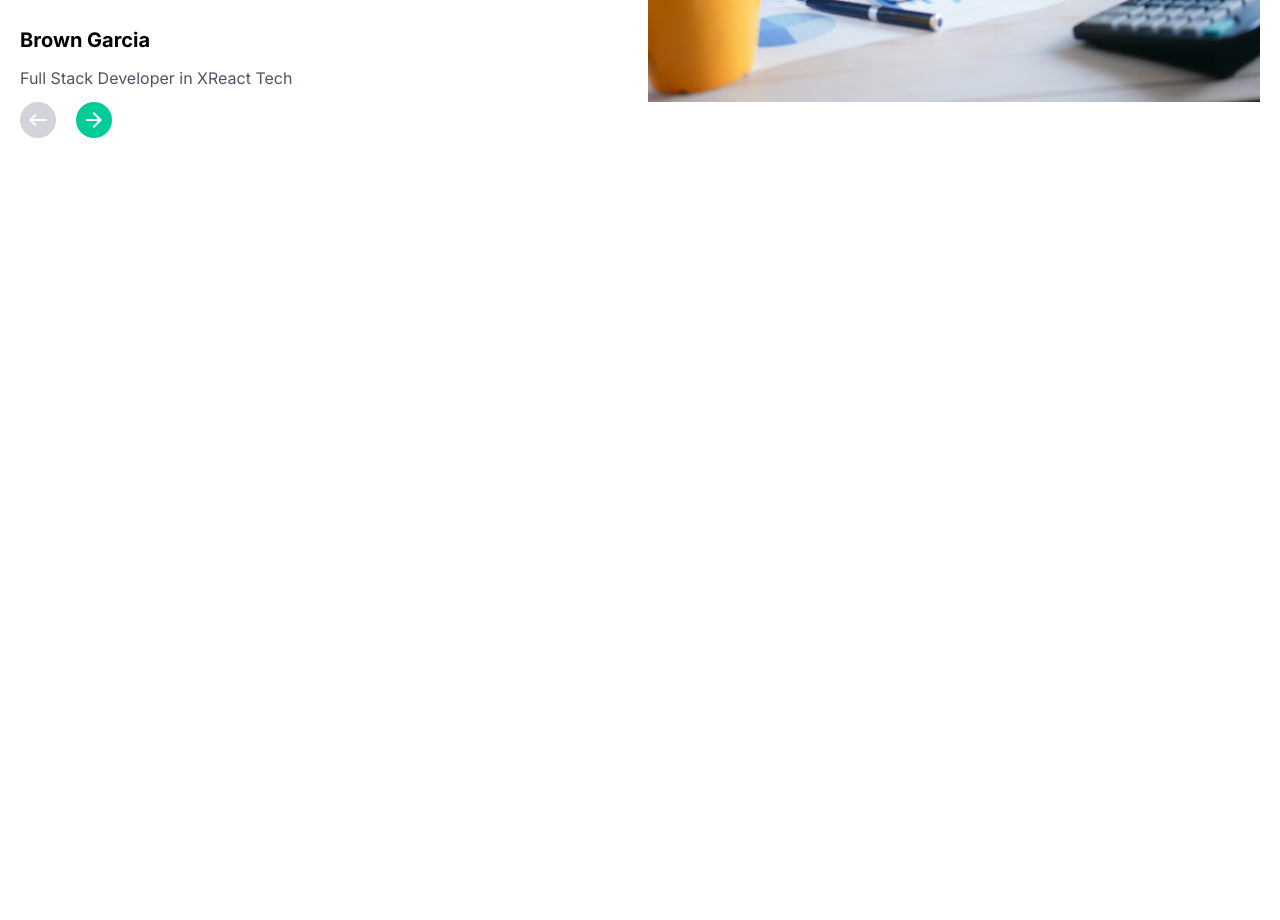
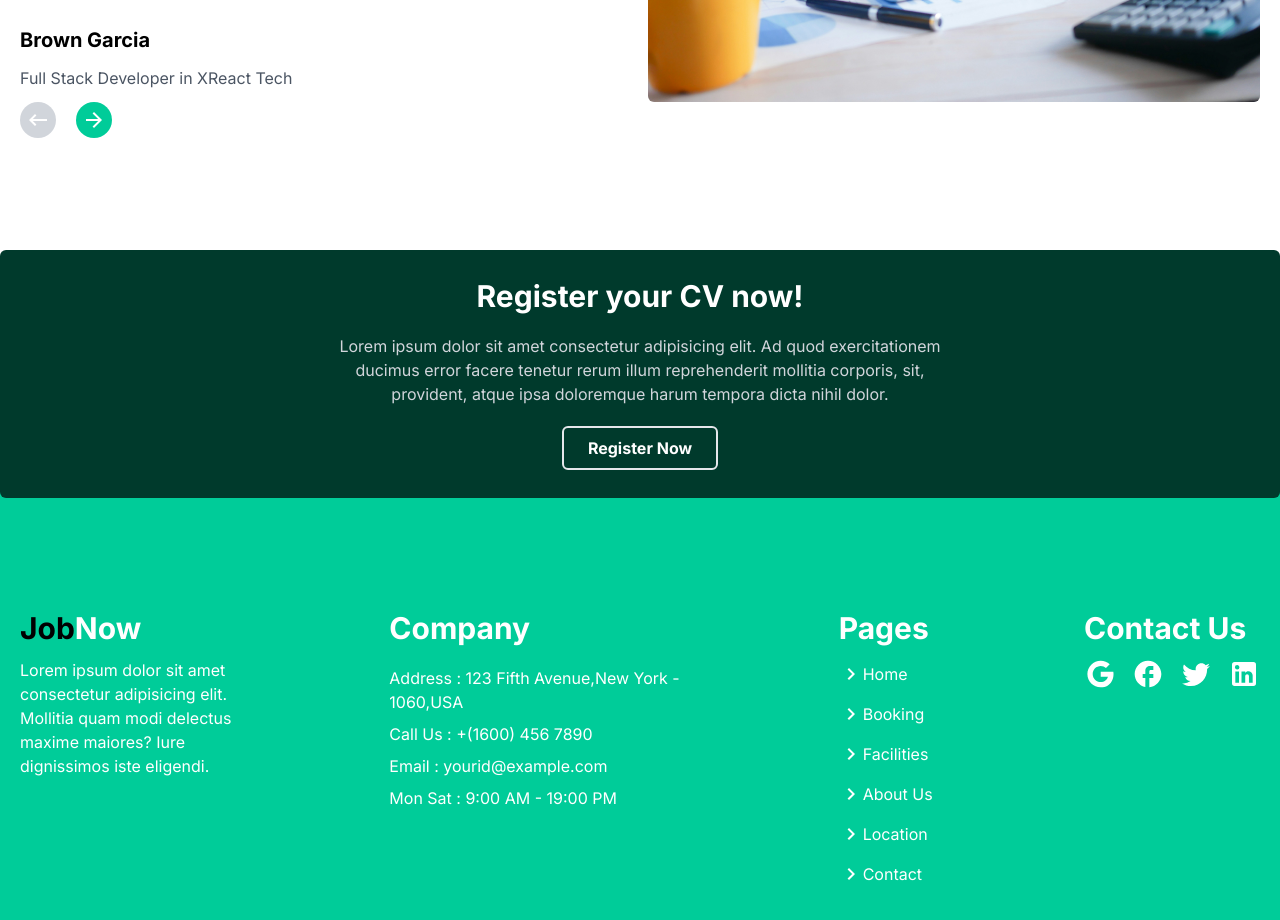
Before and after one commit to MohammedElHabach/CreoHub-Intership-Frontend-Week-3, a Next.js app: page / in a window 1280 px wide. Shown: the part 3820-4740 px from the top of the page. Before the commit the page ends 3958 px from the top, so only its background shows below. Built offline with nearby package versions, Linux system fonts and the light colour scheme.

Commit message:
adding cta and footer

```diff
--- a/src/app/page.tsx
+++ b/src/app/page.tsx
@@ -4,6 +4,8 @@ import ProcessWork from "@/components/ProcessWork";
 import PopularCategories from "@/components/PopularCategories"
 import AddedJobs from "@/components/AddedJobs"
 import FeedBack from "@/components/FeedBack"
+import Cta from "@/components/Cta"
+import Footer from "@/components/Footer"
 
 export default function Home() {
   return (
@@ -32,6 +34,15 @@ export default function Home() {
 
     <FeedBack/>
     </div>
+
+    <div className="pt-16">
+
+    <Cta/>
+
+    <Footer/>
+    </div>
+
+
     </>
 
   );
--- /dev/null
+++ b/src/components/Cta.js
@@ -0,0 +1,20 @@
+import React from 'react'
+
+const Cta = () => {
+  return (
+    <section id='cta' className='-mb-24 z-10 relative'>
+        <div className='container mx-auto px-5  rounded-md  mt-12 bg-darkGreen'>
+            <div className='flex flex-col items-center text-white py-7'>
+                <h2 className='text-3xl font-bold text-center '> Register your CV now! </h2>
+                <div className='my-5 text-center text-gray-300 w-1/2'>
+                    <p>Lorem ipsum dolor sit amet consectetur adipisicing elit. Ad quod exercitationem ducimus error facere tenetur rerum illum reprehenderit mollitia corporis, sit, provident, atque ipsa doloremque harum tempora dicta nihil dolor.</p>
+                </div>
+                <button className=' px-6 py-2 font-bold border-2 rounded-md'>Register Now</button>
+            </div>
+        </div>
+
+    </section>
+  )
+}
+
+export default Cta
--- a/src/components/FeedBack.js
+++ b/src/components/FeedBack.js
@@ -17,7 +17,7 @@ const FeedBack = () => {
                 </div>
 
                 <div className='pt-12'>
-                    <img src="/job.jpg" alt="" />
+                    <img className='rounded-md' src="/job.jpg" alt="image" />
                 </div>
 
                 <div className='text-center pt-8'>
@@ -69,7 +69,7 @@ const FeedBack = () => {
                 </div>
 
                 <div className='pt-12 '>
-                        <img src="/job.jpg" className='' alt="image feedback" />
+                        <img src="/job.jpg" className='rounded-md' alt="image feedback" />
                 </div>
             </div>
         </div>
--- /dev/null
+++ b/src/components/Footer.js
@@ -0,0 +1,112 @@
+"use client";
+import GoogleIcon from '@mui/icons-material/Google';
+import FacebookRoundedIcon from '@mui/icons-material/FacebookRounded';
+import TwitterIcon from '@mui/icons-material/Twitter';
+import LinkedInIcon from '@mui/icons-material/LinkedIn';
+import KeyboardArrowRightIcon from '@mui/icons-material/KeyboardArrowRight';
+
+const Footer = () => {
+  return (
+    <section id='footer' className=' bg-greenBg py-12  '>
+        <div className='xl:container mx-auto px-5 '>
+            <div className='flex gap-y-7 gap-x-5'>
+                {/* left div */}
+                <div className='flex flex-col  gap-5 mt-32 py-4 md:grid md:grid-cols-3  md:gap-x-16 '>
+                    <div className='flex flex-col md:mt-4 '>
+                        <h2 className=' font-bold text-3xl pb-3 text-black'>Job<span className='text-white'>Now</span></h2>
+                        <p className=' w-3/4   text-white'>Lorem ipsum dolor sit amet consectetur adipisicing elit. Mollitia quam modi delectus maxime maiores? Iure dignissimos iste eligendi.</p>
+                    </div>
+
+                    <div className='text-white flex flex-col gap-y-2 mt-4 '>
+                        <h2 className='text-3xl pb-3 font-bold '>Company</h2>
+                        <p>Address : 123 Fifth Avenue,New York - 1060,USA</p>
+                        <p>Call Us : +(1600) 456 7890</p>
+                        <p>Email : yourid@example.com</p>
+                        <p>Mon Sat : 9:00 AM - 19:00 PM</p>
+                    </div>
+
+                    <div className='flex flex-col gap-y-3 text-white mt-4 md:hidden'>
+                        <h2 className='text-3xl font-bold'>Contact Us</h2>
+                        <div className='flex gap-x-4'>
+                            <GoogleIcon sx={{fontSize:"2rem"}}/>
+                            <FacebookRoundedIcon sx={{fontSize:"2rem"}}/>
+                            <TwitterIcon sx={{fontSize:"2rem"}}/>
+                            <LinkedInIcon sx={{fontSize:"2rem"}}/>
+                        </div>
+                    </div>
+                    <div className='flex-col mt-4 gap-y-4 text-white  hidden md:flex md:ml-8 lg:ml-16 xl:ml-20'>
+                        <h2 className='font-bold text-3xl '>Pages</h2>
+                        <div className='flex '>
+                            <KeyboardArrowRightIcon/>
+                            Home
+                        </div>
+                        <div className='flex '>
+                        <KeyboardArrowRightIcon/>
+                            Booking
+                        </div>
+                        <div className='flex '>
+                        <KeyboardArrowRightIcon/>
+                            Facilities
+                        </div>
+                        <div className='flex '>
+                        <KeyboardArrowRightIcon/>
+                            About Us
+                        </div>
+                        <div className='flex '>
+                        <KeyboardArrowRightIcon/>
+                            Location
+                        </div>
+                        <div className='flex '>
+                        <KeyboardArrowRightIcon/>
+                            Contact
+                        </div>
+                    </div>
+
+                </div>
+                {/* right div */}
+                <div className='flex flex-col  gap-y-4 text-white mt-40 md:mt-30 lg:w-1/4 md:hidden'>
+                    <h2 className='font-bold text-3xl '>Pages</h2>
+                    <div className='flex '>
+                        <KeyboardArrowRightIcon/>
+                        Home
+                    </div>
+                    <div className='flex '>
+                    <KeyboardArrowRightIcon/>
+                        Booking
+                    </div>
+                    <div className='flex '>
+                    <KeyboardArrowRightIcon/>
+                        Facilities
+                    </div>
+                    <div className='flex '>
+                    <KeyboardArrowRightIcon/>
+                        About Us
+                    </div>
+                    <div className='flex '>
+                    <KeyboardArrowRightIcon/>
+                        Location
+                    </div>
+                    <div className='flex '>
+                    <KeyboardArrowRightIcon/>
+                        Contact
+                    </div>
+                </div>
+                <div className='hidden flex-col gap-y-3 text-white mt-40 md:flex'>
+                        <h2 className='text-3xl font-bold'>Contact Us</h2>
+                        <div className='flex gap-x-4'>
+                            <GoogleIcon sx={{fontSize:"2rem"}}/>
+                            <FacebookRoundedIcon sx={{fontSize:"2rem"}}/>
+                            <TwitterIcon sx={{fontSize:"2rem"}}/>
+                            <LinkedInIcon sx={{fontSize:"2rem"}}/>
+                        </div>
+                    </div>
+
+            </div>
+
+        </div>
+
+    </section>
+  )
+}
+
+export default Footer
--- a/tailwind.config.ts
+++ b/tailwind.config.ts
@@ -10,7 +10,8 @@ const config: Config = {
     extend: {
       colors: {
         greenBg: "#00cc99",
-        grayBg:"#F2F2F2"
+        grayBg:"#F2F2F2",
+        darkGreen:"#003A2C",
       },
     },
   },
```
